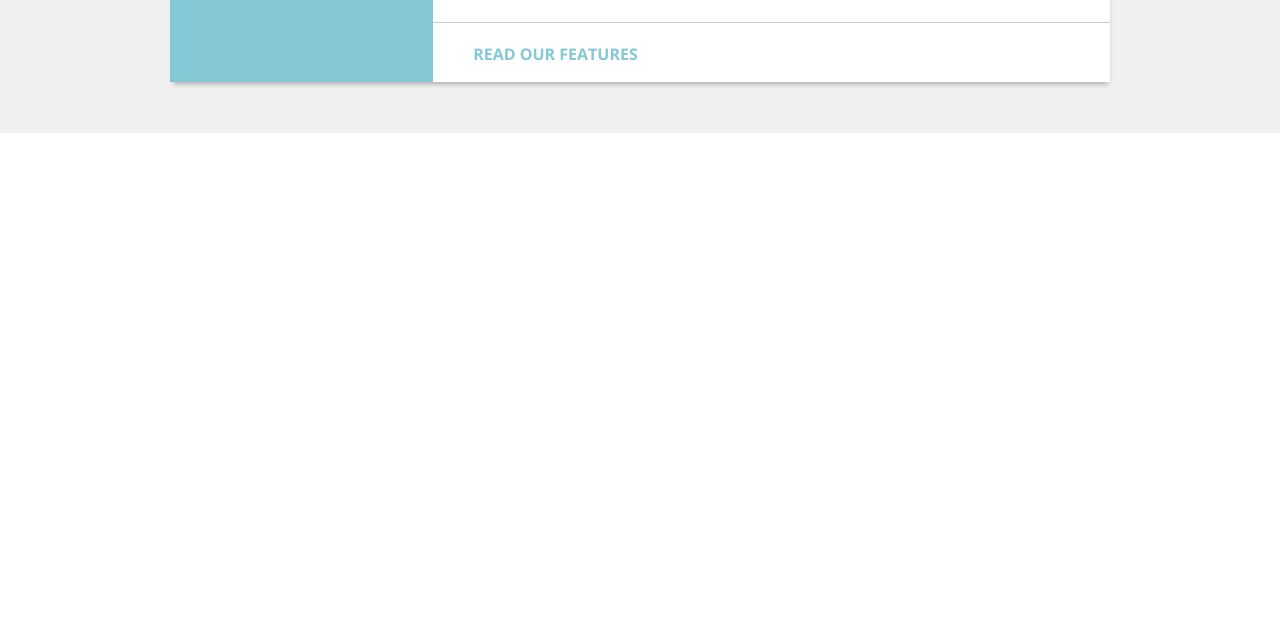
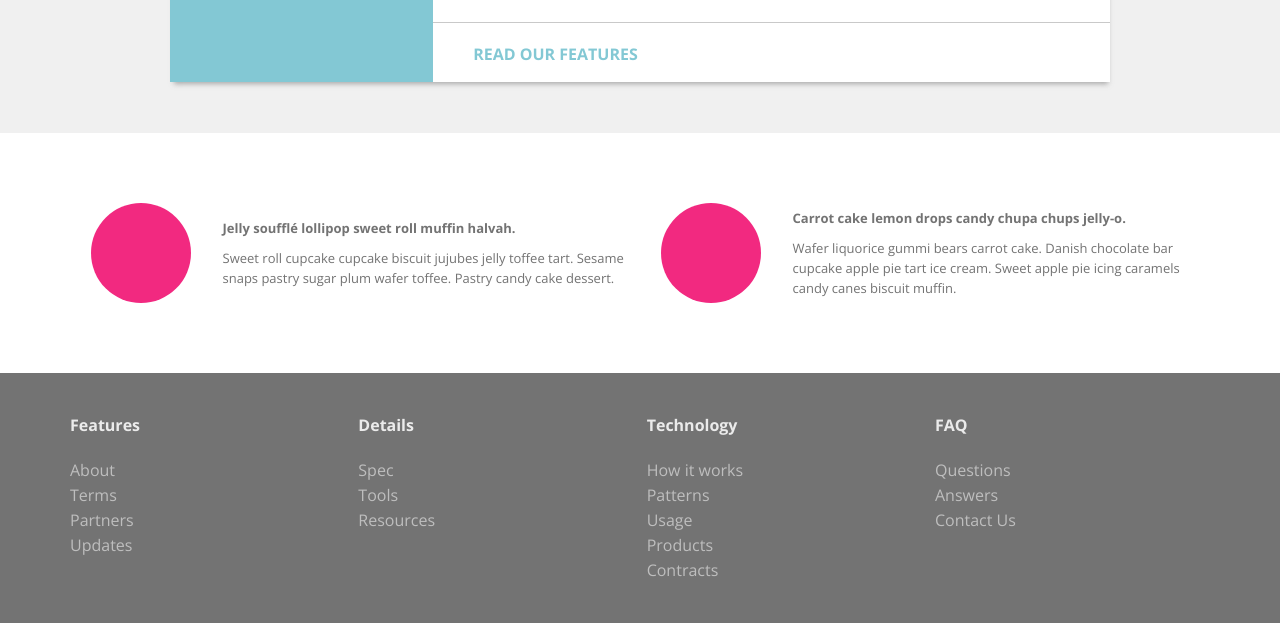
Before and after one commit to devinardya/Sample-StaticPage-1, a plain HTML site: page index.html in a window 1280 px wide. Shown: the part 437-1060 px from the top of the page. Before the commit the page ends 800 px from the top, so only its background shows below. Drawn offline with nearby package versions, Linux system fonts and the light colour scheme.

Commit message:
adding middle section and footer

```diff
--- a/index.html
+++ b/index.html
@@ -12,7 +12,7 @@
             <div class="container">
                 <div class="block-title">
                     <h1>My Company</h1>
-                    <h4>Our best service</h4>
+                    <h4>Apple pie marzipan cheesecake dragée powder.</h4>
                 </div>
             </div>
             <nav>
@@ -50,5 +50,60 @@
                 </div>
             </div>
         </content>
+        <div class="container">
+            <article>
+                <div class="article-box">
+                    <div class="square">
+                        <div class="circle-image"></div>
+                    </div>
+                    <div class="square text">
+                        <p>Jelly soufflé lollipop sweet roll muffin halvah.</p>
+                        <p>Sweet roll cupcake cupcake biscuit jujubes jelly toffee tart. Sesame snaps pastry sugar plum wafer toffee. Pastry candy cake dessert.</p>
+                    </div>
+                </div>
+                   <div class="article-box">
+                    <div class="square">
+                        <div class="circle-image"></div>
+                    </div>
+                    <div class="square text">
+                        <p>Carrot cake lemon drops candy chupa chups jelly-o.</p>
+                        <p>Wafer liquorice gummi bears carrot cake. Danish chocolate bar cupcake apple pie tart ice cream. Sweet apple pie icing caramels candy canes biscuit muffin.</p>
+                    </div>
+                </div>
+            </article>
+        </div>
+        <footer>
+            <div class="container">
+                <div class="foot-contain">
+                    <div class="footbox">
+                        <p class="title">Features</p>
+                        <p>About</p>
+                        <p>Terms</p>
+                        <p>Partners</p>
+                        <p>Updates</p>
+                    </div>
+                    <div class="footbox">
+                        <p class="title">Details</p>
+                        <p>Spec</p>
+                        <p>Tools</p>
+                        <p>Resources</p>
+                    </div>
+                    <div class="footbox">
+                        <p class="title">Technology</p>
+                        <p>How it works</p>
+                        <p>Patterns</p>
+                        <p>Usage</p>
+                        <p>Products</p>
+                        <p>Contracts</p>
+                    </div>
+                    <div class="footbox">
+                        <p class="title">FAQ</p>
+                        <p>Questions</p>
+                        <p>Answers</p>
+                        <p>Contact Us</p>
+                    </div>
+                </div>
+            </div>
+        </footer>
     </body>
 </html>
--- a/styles.css
+++ b/styles.css
@@ -69,7 +69,7 @@ nav{
 }
 
 .navigation li:hover:not(.active){
-    color: #a978ff;
+    color: #fff;
     border-bottom: none;
     cursor: pointer;
     border-bottom: 5px solid #fff;
@@ -170,7 +170,7 @@ content{
 .box.top p{
     padding: 15px 60px 0 40px;
     font-size: 14px;
-    line-height: 18px;
+    line-height: 20px;
 }
 
 .box.bottom p{
@@ -184,3 +184,91 @@ content{
     color: #469c9c;
     cursor: pointer;
 }
+
+article{
+    height: 240px;
+    width: 100%;
+    display:flex;
+    flex-flow: row wrap;
+    box-sizing: border-box;
+}
+
+.article-box{
+    width: 50%;
+    height: 100%;
+    display: flex;
+    flex-flow: row wrap;
+    box-sizing: border-box;
+    justify-content:space-around;
+    align-content: center;
+}
+
+.square{
+    width: calc(25% - 20px);
+    height: 100%;
+    display: flex;
+    flex-flow: column wrap;
+    justify-content: center;
+    align-content: center;
+    margin-left: 0px
+}
+
+.circle-image{
+    width: 100px;
+    height: 100px;
+    border-radius: 50px;
+    background-color: #f22980;
+}
+
+.square.text{
+    width: calc(75% - 20px);
+    height: 100%;
+    margin-left: 0;
+    margin-right: 0px;
+}
+
+.square.text p:first-child{
+    font-weight: 700;
+    margin-bottom: 10px;
+}
+
+.square.text p{
+    line-height: 20px;
+    font-size: 13px;
+}
+
+footer{
+    background-color: #737373;
+    padding-bottom: 20px;
+}
+
+.foot-contain{
+    display: flex;
+    flex-flow: row wrap;
+    justify-content: space-between;
+    width: 100%;
+    height: 230px;
+}
+
+.footbox{
+    width: calc(25% - 10px);
+    height: calc(100% - 30px);
+    margin-top: 40px;
+}
+
+.footbox p{
+    color: #bebebe;
+    line-height: 25px;
+}
+
+.footbox p:first-child{
+    color: #ebebeb;
+    font-weight: 700;
+    padding-bottom: 20px;
+}
+
+.footbox p:hover:not(.title){
+    color: #ebebeb;
+    font-weight: 700;
+    cursor: pointer;
+}
```
